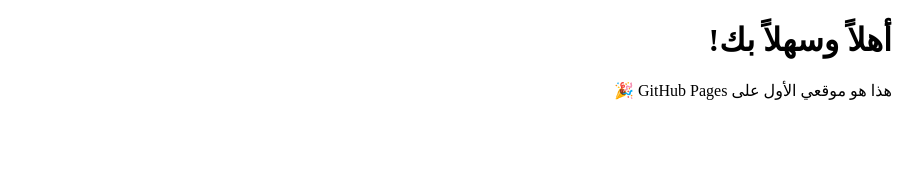
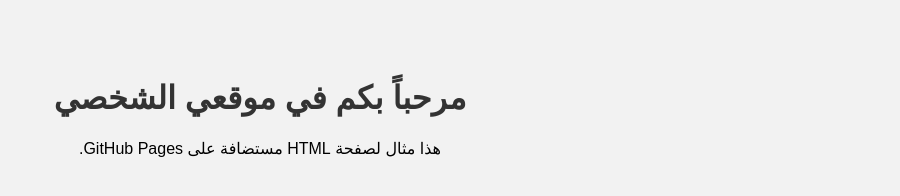
Before and after one commit to Shadi61/shadi61.github.io, a plain HTML site: page index.html in a window 1280 px wide. Shown: the whole page, without its empty margins (380-1280 px from the left). Drawn offline with Linux system fonts and the light colour scheme.

Commit message:
Update index.html

```diff
--- a/index.html
+++ b/index.html
@@ -1,12 +1,23 @@
 <!DOCTYPE html>
 <html lang="ar" dir="rtl">
 <head>
-    <meta charset="UTF-8">
-    <meta name="viewport" content="width=device-width, initial-scale=1.0">
-    <title>موقعي الشخصي</title>
+  <meta charset="UTF-8">
+  <meta name="viewport" content="width=device-width, initial-scale=1.0">
+  <title>موقعي الشخصي</title>
+  <style>
+    body {
+      font-family: Arial, sans-serif;
+      background-color: #f2f2f2;
+      text-align: center;
+      padding: 50px;
+    }
+    h1 {
+      color: #333;
+    }
+  </style>
 </head>
 <body>
-    <h1>أهلاً وسهلاً بك!</h1>
-    <p>هذا هو موقعي الأول على GitHub Pages 🎉</p>
+  <h1>مرحباً بكم في موقعي الشخصي</h1>
+  <p>هذا مثال لصفحة HTML مستضافة على GitHub Pages.</p>
 </body>
 </html>
```
